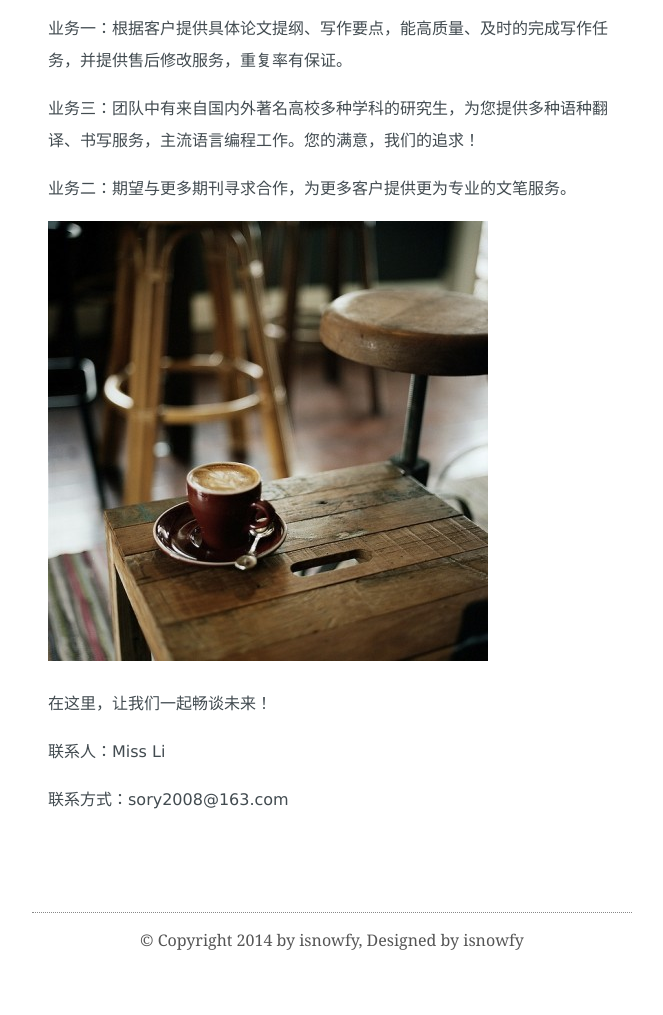
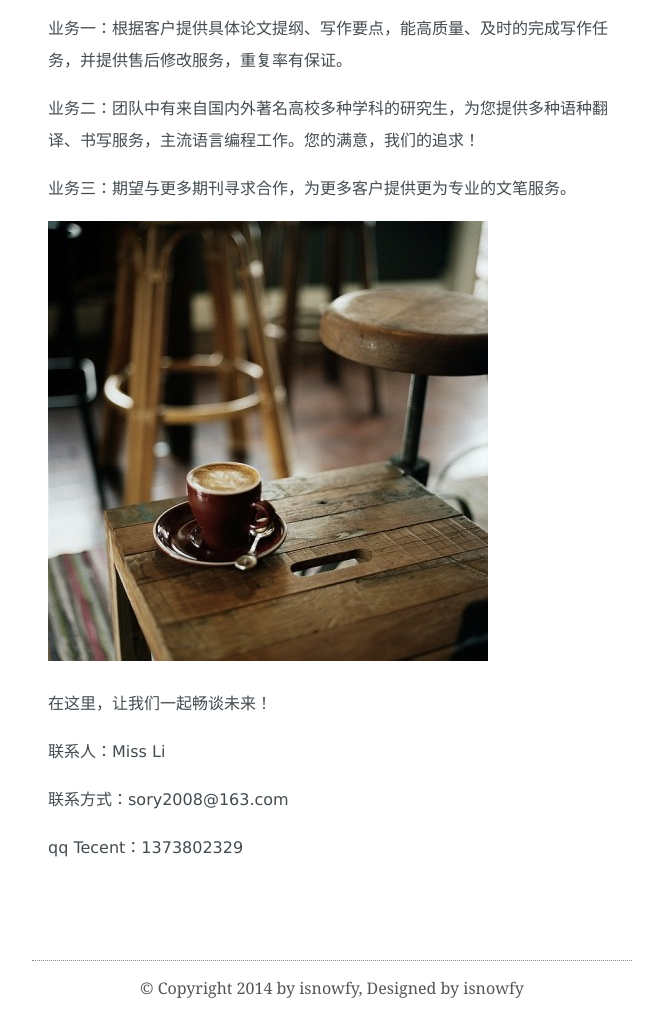
Before and after one commit to narywin/narywin.github.io, a plain HTML site: page talk.html in a window 1280 px wide. Shown: the part 1303-2318 px from the top of the page, without its empty margins (308-971 px from the left). Before the commit the page ends 2270 px from the top, so only its background shows below. Drawn offline with nearby package versions, Linux system fonts and the light colour scheme; some packages are replaced by stand-ins of ours.

Commit message:
Update talk.html

```diff
--- a/talk.html
+++ b/talk.html
@@ -59,9 +59,9 @@ nary创意工作室自成立以来，已与多方达成合作意向，并已为
 
 <p>业务一：根据客户提供具体论文提纲、写作要点，能高质量、及时的完成写作任务，并提供售后修改服务，重复率有保证。</p>
 
-<p>业务三：团队中有来自国内外著名高校多种学科的研究生，为您提供多种语种翻译、书写服务，主流语言编程工作。您的满意，我们的追求！</p>
+<p>业务二：团队中有来自国内外著名高校多种学科的研究生，为您提供多种语种翻译、书写服务，主流语言编程工作。您的满意，我们的追求！</p>
 
-<p>业务二：期望与更多期刊寻求合作，为更多客户提供更为专业的文笔服务。</p>
+<p>业务三：期望与更多期刊寻求合作，为更多客户提供更为专业的文笔服务。</p>
 
 <p><img src="http://narywin.github.io/img/咖啡2.jpg" alt="" title=""></p>
 
@@ -70,6 +70,8 @@ nary创意工作室自成立以来，已与多方达成合作意向，并已为
 <p>联系人：Miss Li</p>
 
 <p>联系方式：sory2008@163.com</p>
+
+<p>qq Tecent：1373802329</p>
 <!-- content end -->
 </div>
 <br>
```
